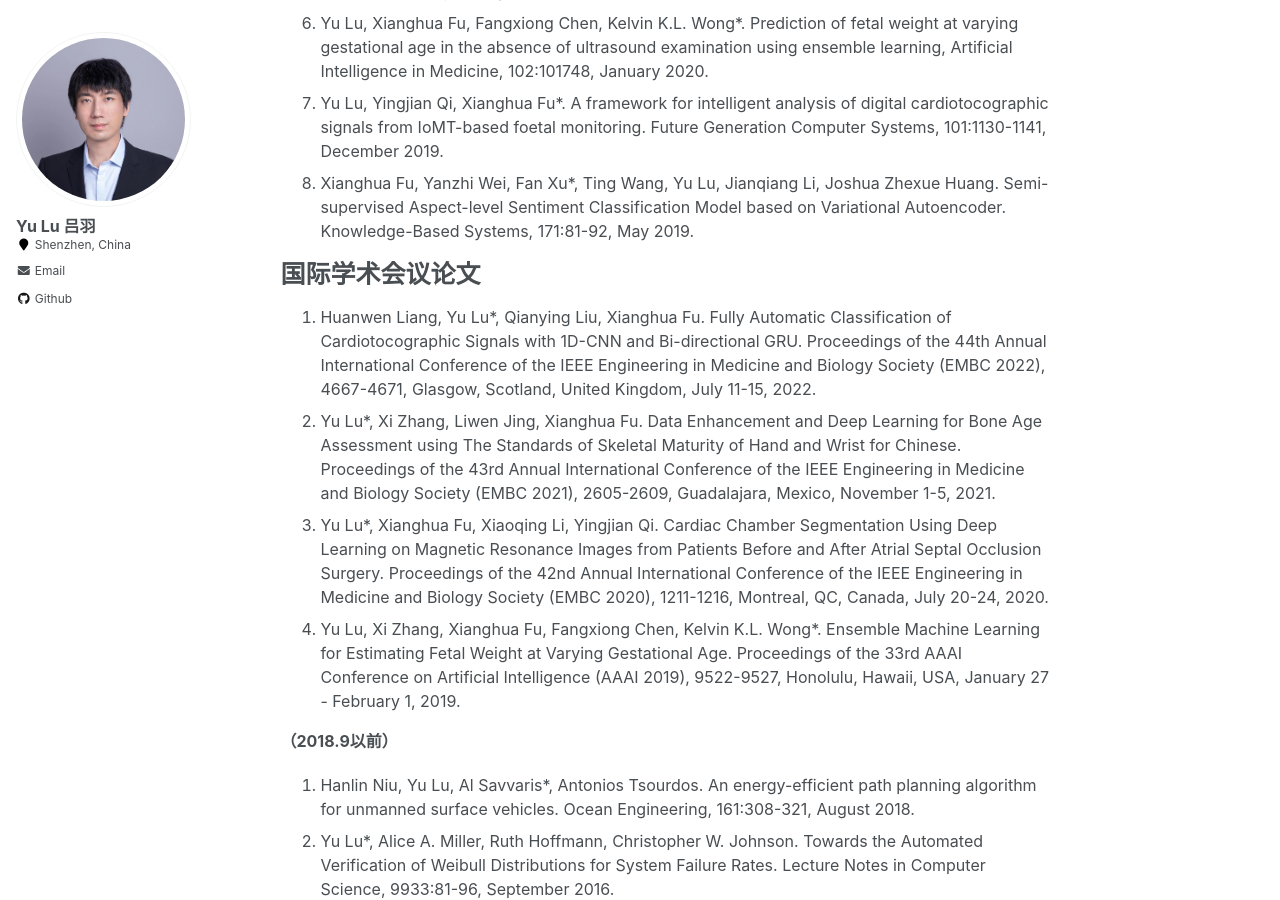
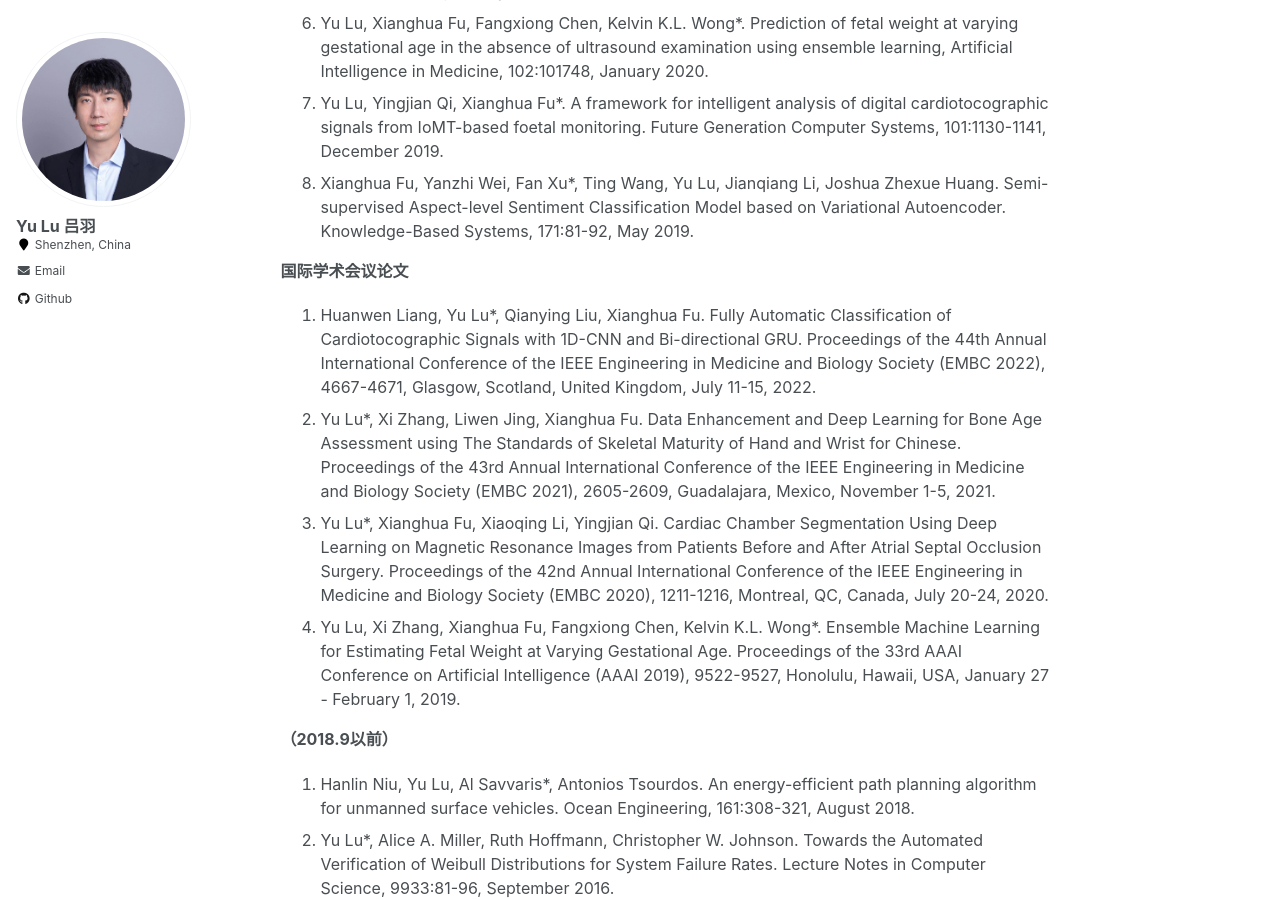
Before and after one commit to YukariUmezawa/lvyu.github.io, a Jekyll site: the page built from _pages/about.md, in a window 1280 px wide and 900 px high, scrolled down 1436 px. Built offline with Jekyll 4.4.1, drawn with Linux system fonts in a browser that asks for light colours.

```diff
--- a/_pages/about.md
+++ b/_pages/about.md
@@ -51,8 +51,7 @@ Yu Lu吕羽
 8. Xianghua Fu, Yanzhi Wei, Fan Xu*, Ting Wang, Yu Lu, Jianqiang Li, Joshua Zhexue Huang. Semi-supervised Aspect-level Sentiment Classification Model based on Variational Autoencoder. Knowledge-Based Systems, 171:81-92, May 2019.
 
 
-国际学术会议论文
-======
+**国际学术会议论文**
 1. Huanwen Liang, Yu Lu*, Qianying Liu, Xianghua Fu. Fully Automatic Classification of Cardiotocographic Signals with 1D-CNN and Bi-directional GRU. Proceedings of the 44th Annual International Conference of the IEEE Engineering in Medicine and Biology Society (EMBC 2022), 4667-4671, Glasgow, Scotland, United Kingdom, July 11-15, 2022.
 2. Yu Lu*, Xi Zhang, Liwen Jing, Xianghua Fu. Data Enhancement and Deep Learning for Bone Age Assessment using The Standards of Skeletal Maturity of Hand and Wrist for Chinese. Proceedings of the 43rd Annual International Conference of the IEEE Engineering in Medicine and Biology Society (EMBC 2021), 2605-2609, Guadalajara, Mexico, November 1-5, 2021.
 3. Yu Lu*, Xianghua Fu, Xiaoqing Li, Yingjian Qi. Cardiac Chamber Segmentation Using Deep Learning on Magnetic Resonance Images from Patients Before and After Atrial Septal Occlusion Surgery. Proceedings of the 42nd Annual International Conference of the IEEE Engineering in Medicine and Biology Society (EMBC 2020), 1211-1216, Montreal, QC, Canada, July 20-24, 2020.
```
